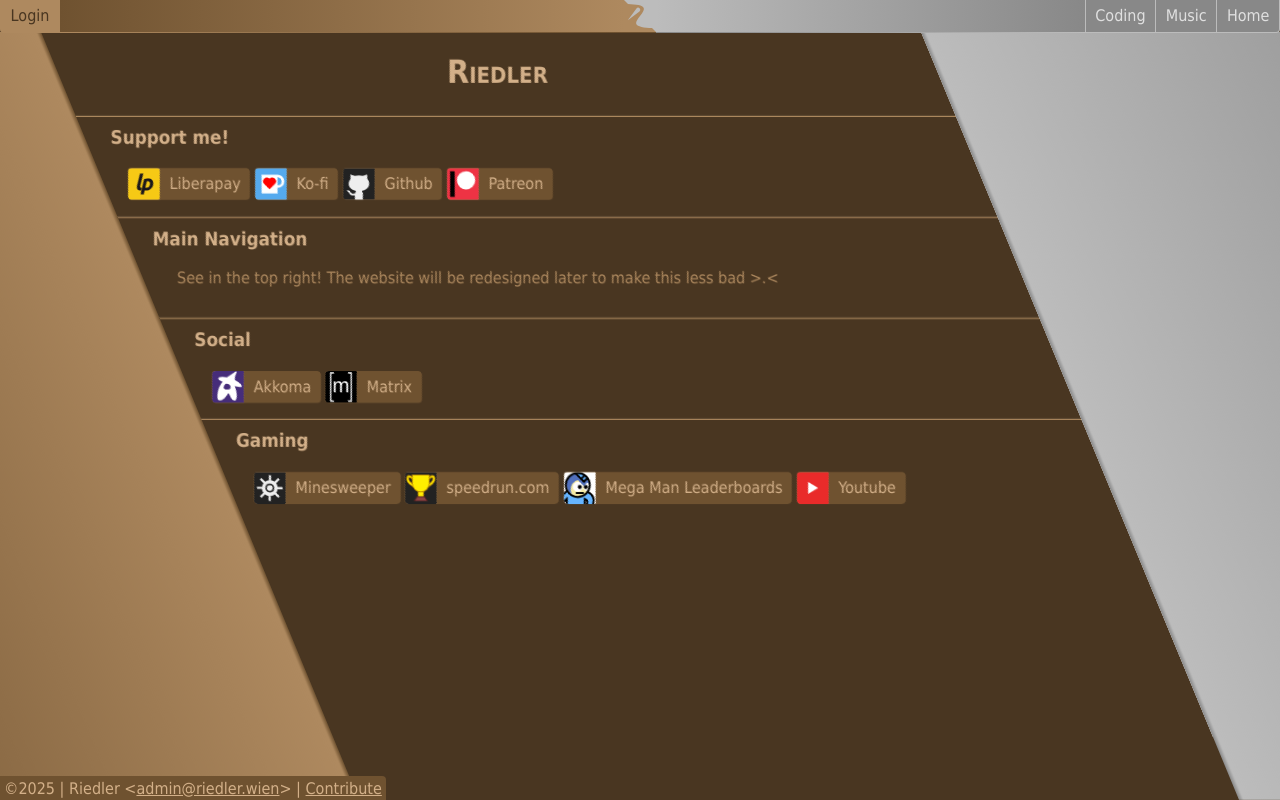
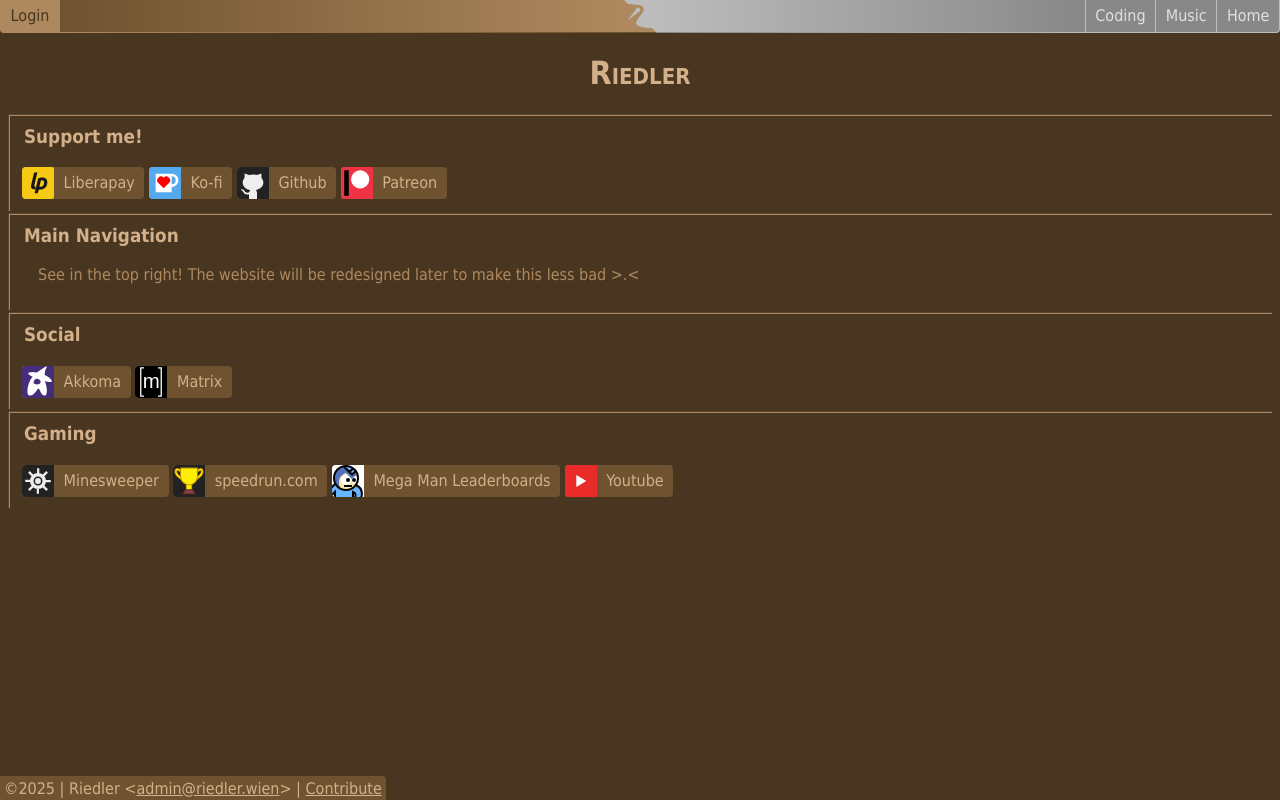
Before and after one commit to RiedleroD/riedler.wien, a PHP site: page / in a window 1280 px wide. Run offline with PHP 8.4, Linux system fonts and the light colour scheme.

Commit message:
removed slant stuff

```diff
--- a/html/befuncs/snips.php
+++ b/html/befuncs/snips.php
@@ -63,7 +63,6 @@
 		echo '</div></nav>';
 	}
 	function genFooter(){
-		echo '<div id="overlay"></div>';
 		echo '<footer>©2025 | Riedler &lt;<a href="mailto:admin@riedler.wien">admin@riedler.wien</a>&gt; | <a href="https://github.com/RiedleroD/riedler.wien">Contribute</a></footer>';
 	}
 	function sessionSetup(){
--- a/html/style/default.css
+++ b/html/style/default.css
@@ -1,16 +1,3 @@
-@keyframes load-in{
-	0%{
-		transform:skew(0deg);
-		font-size:0vw;
-	}
-	50%{
-		transform:skew(var(--skewr));
-		font-size:0vw;
-	}
-	100%{
-		font-size:var(--content-width);
-	}
-}
 /* body */
 body{
 	/*	color legend:
@@ -351,36 +338,6 @@ a.hebi:hover>div{
 a.hebi:hover>img{
 	filter:brightness(1.2);
 }
-/* overlay */
-#overlay{
-	position:fixed;
-	top:2rem;
-	left:-50vw;
-	display:flex;
-	flex-direction:column;
-	transform:skew(var(--skewr));
-	height:calc(100% - 2rem);
-	width:200vw;
-	pointer-events:none;
-	font-size:var(--content-width);
-	--lleft:calc(50vw - 0.5em);
-	--left:calc(100vw - 0.5em);
-	--right:calc(100vw + 0.5em);
-	--rright:calc(150vw + 0.5em);
-	background:linear-gradient(to right,
-		var(--acc_dd) 0vw,
-		var(--acc_d) var(--lleft),
-		var(--acc) calc(var(--left) - 0.3rem),
-		var(--acc_d) var(--left),
-		#0000 var(--left),
-		#0000 var(--right),
-		var(--gry_d) var(--right),
-		var(--gry) calc(var(--right) + 0.3rem),
-		var(--gry_d) var(--rright),
-		var(--gry_dd) 200vw);
-	animation:load-in 0.5s normal both cubic-bezier(.76,.07,0,1);
-	animation-iteration-count:1;
-}
 /*audioplayer*/
 #masterplayer{
 	display:inline-flex;
--- a/html/style/home.css
+++ /dev/null
@@ -1,55 +0,0 @@
-/*width of the content container and skew radius*/
-@media(min-aspect-ratio:9/5){
-	body{
-		--content-width:calc(100vw - 100vh);
-		--skewr:45deg;
-	}
-}
-@media(max-aspect-ratio:9/5){
-	body{
-		--content-width:calc(100vw - 50vh);
-		--skewr:22.5deg;
-	}
-}
-@media(max-aspect-ratio:1/1){
-	body{
-		--content-width:calc(100vw - 25vh);
-		--skewr:11.25deg;
-	}
-}
-@media(max-aspect-ratio:2/3){
-	body{
-		--content-width:90vw;
-		--skewr:0deg;
-	}
-}
-/* body */
-body{
-	--acc_hh:var(--brn_hh);
-	--acc_h:var(--brn_h);
-	--acc:var(--brn);
-	--acc_d:var(--brn_d);
-	--acc_dd:var(--brn_dd);
-}
-/* slanted stuff container */
-.slant{
-	position:fixed;
-	top:2em;
-	left:50%;
-	display:flex;
-	flex-direction:column;
-	width:var(--content-width);
-	transform:translateX(-50%) skew(var(--skewr));
-	background-color:var(--acc_dd);
-	height:calc(100% - 2em);
-	overflow-y:auto;
-	overflow-x:clip;
-}
-.slant :is(h1,h2,h3,h4,a,.unslant){
-	transform:skew(calc(-1 * var(--skewr)));
-}
-.slant>fieldset{
-	border-left:none;
-	padding-left:1.5em;
-	padding-right:1.5em;
-}
```
Also changed, not shown: html/jizz/default.js (+16 -40 lines).
